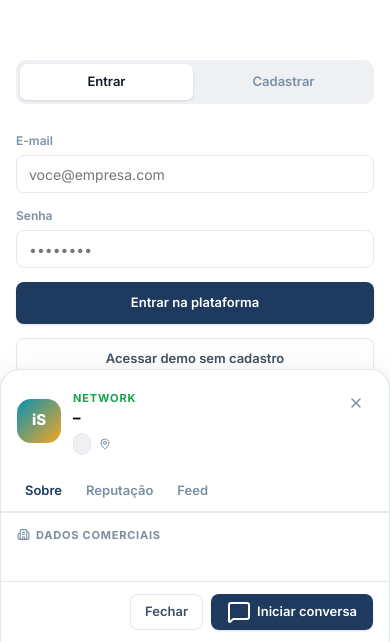
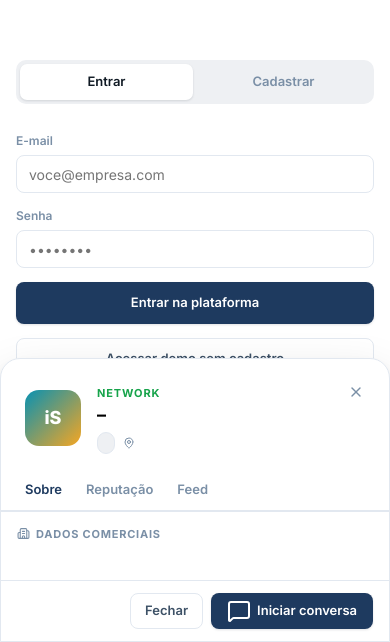
Before and after one commit to Josielves/solarnetwork, a plain HTML site: page frontend/index.html in a window 390 px wide. Shown: the part 202-844 px from the top of the page. Drawn offline with nearby package versions, Linux system fonts and the light colour scheme.

Commit message:
Update styles.css

```diff
--- a/frontend/styles.css
+++ b/frontend/styles.css
@@ -61,7 +61,7 @@ body {
   font-size: 14px;
   line-height: 1.5;
   -webkit-font-smoothing: antialiased;
-  overflow-x: hidden; /* evita scroll horizontal */
+  overflow-x: hidden;
 }
 button, input, select, textarea { font: inherit; }
 button { cursor: pointer; border: none; background: none; }
@@ -216,7 +216,6 @@ p { color: var(--ink2); }
   display: grid;
   grid-template-columns: var(--sidebar-w) 1fr;
   min-height: 100vh;
-  /* NÃO usar overflow:hidden aqui — quebra position:sticky do sidebar e topbar */
   transition: grid-template-columns var(--transition);
 }
 .app-shell.collapsed { --sidebar-w: 64px; }
@@ -229,7 +228,6 @@ p { color: var(--ink2); }
   overflow: hidden;
   transition: width var(--transition);
   width: var(--sidebar-w);
-  /* Sem z-index no desktop — fica no grid flow normalmente */
 }
 
 .sidebar-top {
@@ -308,7 +306,6 @@ p { color: var(--ink2); }
   display: flex; align-items: center; justify-content: space-between; gap: 12px;
   background: var(--panel); border-bottom: 1px solid var(--border);
   position: sticky; top: 0; z-index: 40;
-  width: 100%;
 }
 .topbar-left { display: flex; align-items: center; gap: 12px; }
 .topbar-right { display: flex; align-items: center; gap: 8px; }
@@ -655,12 +652,8 @@ p { color: var(--ink2); }
   border: 1px solid var(--border); border-radius: 14px;
   padding: 0; background: var(--panel);
   box-shadow: var(--shadow-lg);
-  /* <dialog> com showModal() fica no top layer automaticamente */
 }
-.modal::backdrop {
-  background: rgba(0,0,0,.55);
-  backdrop-filter: blur(4px);
-}
+.modal::backdrop { background: rgba(0,0,0,.55); backdrop-filter: blur(4px); }
 .modal-header {
   display: flex; align-items: flex-start; justify-content: space-between;
   padding: 22px 24px 0;
@@ -694,8 +687,8 @@ p { color: var(--ink2); }
    RESPONSIVE
    ═══════════════════════════════════════════════════════════════ */
 
-/* ─── Tablet grande (≤1024px) ───────────────────────────────── */
-@media (max-width: 1024px) {
+/* ─── Tablet grande (≤1200px) ───────────────────────────────── */
+@media (max-width: 1100px) {
   .kpi-grid { grid-template-columns: repeat(2, 1fr); }
   .dash-grid { grid-template-columns: 1fr; }
   .panel-chart,.panel-funnel,.panel-activity,.panel-kits { grid-column: 1; grid-row: auto; }
@@ -795,18 +788,22 @@ p { color: var(--ink2); }
   .form-row { flex-direction: column; gap: 10px; }
   .modal-body .form-row { flex-direction: column; }
 
-  /* Modal — bottom sheet em mobile */
+  /* Modal — tela cheia em mobile */
   .modal {
     width: 100vw;
     max-height: 92dvh;
     border-radius: 20px 20px 0 0;
-    top: auto !important;
+    position: fixed !important;
     bottom: 0 !important;
     left: 0 !important;
     right: 0 !important;
-    transform: none !important;
+    top: auto !important;
     margin: 0 !important;
     overflow-y: auto;
+  }
+  dialog.modal { /* reset de position do <dialog> */
+    inset: auto 0 0 0;
+    transform: none !important;
   }
   .modal-header { padding: 16px 16px 0; }
   .modal-body { padding: 14px 16px; }
@@ -841,23 +838,16 @@ p { color: var(--ink2); }
   .user-row { flex-wrap: wrap; gap: 8px; }
   .user-row-actions { width: 100%; justify-content: flex-end; }
 
-  /* Sidebar toggle — esconde em mobile (usa hamburger) */
+  /* Esconde toggle recolher (usa hamburger no mobile) */
   .sidebar-toggle { display: none; }
 
-  /* dialog.modal — garante bottom sheet em mobile */
-  dialog.modal {
-    inset: auto 0 0 0;
-    transform: none !important;
-    border-bottom: none;
-  }
-
-  /* Aumenta área de toque nos botões de nav */
+  /* Área de toque maior */
   .nav-item { height: 46px; }
 
-  /* Scroll suave no nav */
+  /* Scroll touch suave */
   .nav-list { -webkit-overflow-scrolling: touch; }
 
-  /* KPI delta — não quebra linha */
+  /* KPI delta não quebra */
   .kpi-delta { white-space: nowrap; overflow: hidden; text-overflow: ellipsis; }
 }
 
@@ -1087,12 +1077,7 @@ p { color: var(--ink2); }
   display: flex;
   flex-direction: column;
 }
-/* Footer sempre visível e clicável */
-.profile-modal-wide .modal-footer {
-  flex-shrink: 0;
-  position: relative;
-  z-index: 2;
-}
+.profile-modal-wide .modal-footer { flex-shrink: 0; }
 
 /* Hero */
 .profile-modal-hero {
@@ -1349,8 +1334,6 @@ p { color: var(--ink2); }
 .profile-match-chip svg { width: 11px; height: 11px; }
 
 /* ─── Responsive ajustes ───────────────────────────────────── */
-
-/* ─── Profile modal mobile ─────────────────────────────────── */
 @media (max-width: 768px) {
   .profile-modal-wide {
     width: 100vw;
@@ -1363,16 +1346,4 @@ p { color: var(--ink2); }
   .match-badge { display: none; }
   .profile-modal-tabs { padding: 0 12px; overflow-x: auto; }
   .pmt { padding: 10px 12px; white-space: nowrap; }
-
-  /* Hero compacto */
-  .profile-modal-hero { gap: 12px; padding: 16px 16px 0; }
-  .profile-modal-avatar { width: 44px; height: 44px; font-size: 15px; }
-  .profile-modal-identity h2 { font-size: 15px; }
-
-  /* Rep form empilha critérios */
-  .rep-crit-row { flex-direction: column; align-items: flex-start; gap: 6px; }
-
-  /* Feed compose compacto */
-  .feed-compose-type { gap: 4px; }
-  .fct { height: 26px; padding: 0 8px; font-size: 10px; }
 }
```
